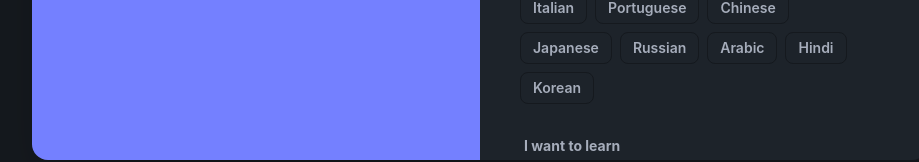
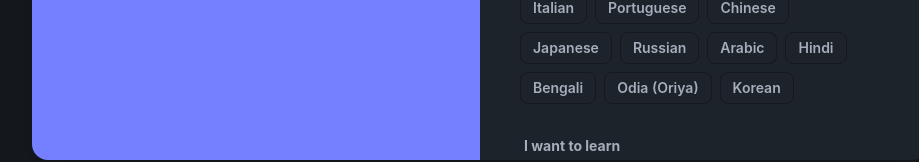
Before and after one commit to AvinashPatel005/Chatrix, a React (Vite) app in the folder frontend/: page /register in a window 1280 px wide. Shown: the part 608-770 px from the top of the page, without its empty margins (160-1079 px from the left). Built offline with nearby package versions, Linux system fonts and the light colour scheme; no server answers.

Commit message:
added odia and bengali language

```diff
--- a/frontend/src/components/EditProfileModal.jsx
+++ b/frontend/src/components/EditProfileModal.jsx
@@ -12,8 +12,10 @@ const EditProfileModal = ({ isOpen, onClose }) => {
     const [loading, setLoading] = useState(false);
 
     // List of common languages for selection
-    const commonLanguages = ["English", "Spanish", "French", "German", "Chinese", "Japanese", "Korean", "Italian", "Portuguese", "Russian", "Hindi", "Arabic"];
-
+    const commonLanguages = [
+        'English', 'Spanish', 'French', 'German', 'Italian',
+        'Portuguese', 'Chinese', 'Japanese', 'Russian', 'Arabic', 'Hindi', 'Bengali', 'Odia (Oriya)', 'Korean'
+    ];
     useEffect(() => {
         if (user && isOpen) {
             setUsername(user.username || '');
--- a/frontend/src/pages/Register.jsx
+++ b/frontend/src/pages/Register.jsx
@@ -4,7 +4,7 @@ import { useAuth } from '../context/AuthContext';
 
 const AVAILABLE_LANGUAGES = [
     'English', 'Spanish', 'French', 'German', 'Italian',
-    'Portuguese', 'Chinese', 'Japanese', 'Russian', 'Arabic', 'Hindi', 'Korean'
+    'Portuguese', 'Chinese', 'Japanese', 'Russian', 'Arabic', 'Hindi', 'Bengali', 'Odia (Oriya)', 'Korean'
 ];
 
 const Register = () => {
```
Also changed, not shown: 1 other file (tests, documents, lock files or other folders).
